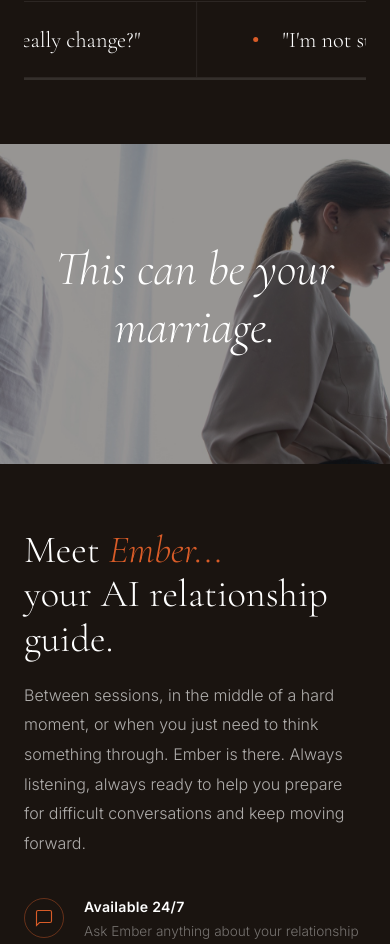
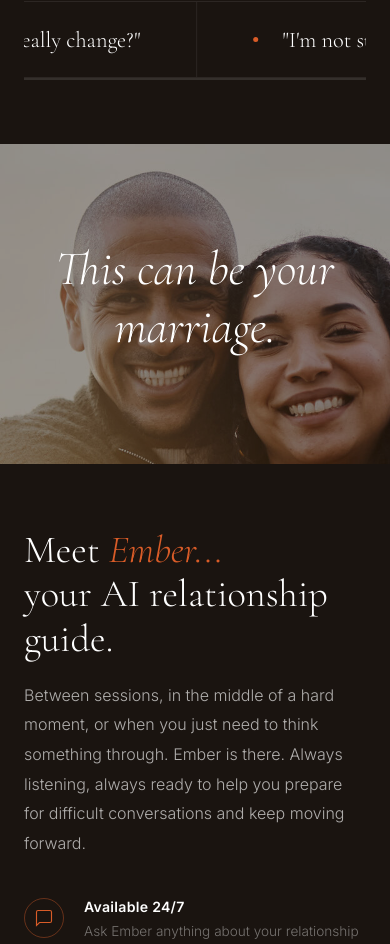
Before and after one commit to Ooak21/rekindlemarriage.com, a plain HTML site: page index.html in a window 390 px wide. Shown: the part 2037-2981 px from the top of the page. Drawn offline with nearby package versions, Linux system fonts and the light colour scheme.

Commit message:
Distance band: swap in the connected-couple photo (per DeBry)
The band read "This can be your marriage." over couple-distance.jpg, a couple sitting
apart. New asset couple-connected.jpg, cropped from the beach hug photo Luis supplied:
2560x512 (the band's true 5:1 aspect), stripped and progressive, 79K.

object-position moves from "center 20%" to "74% center". The couple sits in the right
third with open sky to the left, and the band crops horizontally as the viewport narrows,
so a centred focal point showed phones nothing but sky. Verified the rendered crop at
1600px and at 390px: both faces hold, smiles clear below the headline, and the left two
thirds stays open for the type.

alt text updated; it still described the old photo. couple-distance.jpg is left in the
repo, now unreferenced.

Co-Authored-By: Miguel Loza <202858247+GroundworkHQ@users.noreply.github.com>

```diff
--- a/index.html
+++ b/index.html
@@ -461,7 +461,10 @@
     .distance video {
       width: 100%; height: 100%;
       object-fit: cover;
-      object-position: center 20%;
+      /* The couple sits in the right third of the frame with open sky to the left. As the
+         viewport narrows the band crops horizontally, so hold the focal point right of centre
+         or phones show nothing but sky. */
+      object-position: 74% center;
       display: block;
     }
     .distance-overlay {
@@ -1468,7 +1471,7 @@
 
   <!-- DISTANCE -->  <!-- DISTANCE -->
   <div class="distance reveal">
-    <img src="couple-distance.jpg" alt="Couple sitting apart on phones" />
+    <img src="couple-connected.jpg" alt="Couple embracing and smiling together on the beach at sunset" />
     <div class="distance-overlay">
       <p class="distance-headline">This can be your marriage.</p>
     </div>
```
Also changed, not shown: couple-connected.jpg (added).
